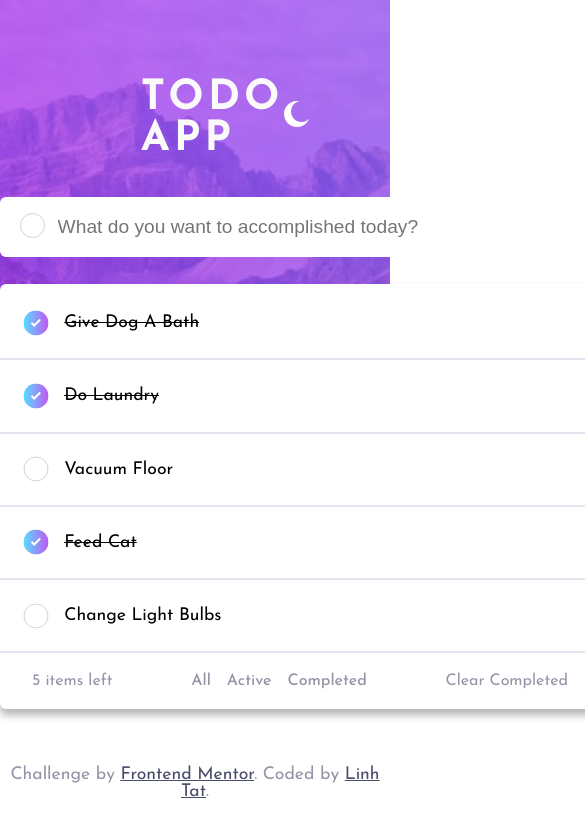
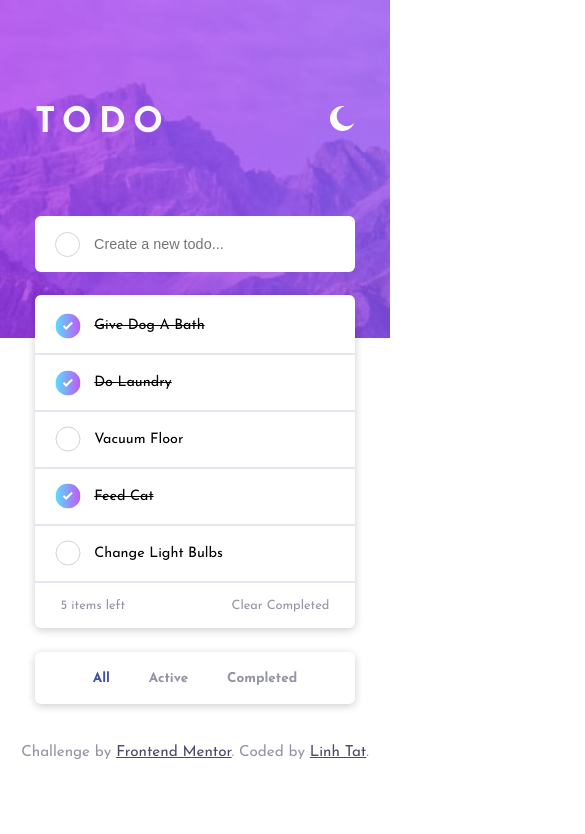
Before and after one commit to linhtat2000/todo-app, a React (Create React App) app: page / in a window 390 px wide. Shown: the top 834 px of the page, 585 px wide, since content can reach past the window. Built offline with nearby package versions, Linux system fonts and the light colour scheme.

Commit message:
update mobile responsive

```diff
--- a/src/App.jsx
+++ b/src/App.jsx
@@ -1,4 +1,4 @@
-import React, { useState } from "react";
+import React, { useEffect, useState } from "react";
 
 import moon from "./images/icon-moon.svg";
 import sun from "./images/icon-sun.svg";
@@ -10,6 +10,7 @@ import "./app.css";
 
 const App = () => {
   const [todoList, setTodoList] = useState(data);
+  const [filter, setFilter] = useState("all");
 
   const handleCheck = (id) => {
     let mapped = todoList.map((task) => {
@@ -33,12 +34,11 @@ const App = () => {
     setTodoList(newList);
   };
 
-  const handleDelete = (index) => {
+  const deleteTask = (index) => {
     let newList = [...todoList];
     newList.splice(index, 1);
     setTodoList([...newList]);
     todoList.length--;
-    console.log(todoList, index);
   };
 
   const handleClearCompletedTask = () => {
@@ -48,15 +48,34 @@ const App = () => {
     setTodoList(filtered);
   };
 
+  const handleFilter = (status) => {
+    switch (status) {
+      case "active":
+        setFilter("active");
+        console.log(`I'm still struggling with this function *cry*`);
+        return todoList.filter((task) => !task.complete);
+      case "completed":
+        setFilter("completed");
+        console.log(`I'm still struggling with this function *cry*`);
+        return todoList.filter((task) => task.complete);
+      default:
+        setFilter("all");
+        console.log(`I'm still struggling with this function *cry*`);
+        return todoList;
+    }
+  };
+
   return (
     <div className="app">
       <div className="hero">
-        <h1 className="heading">todo app</h1>
-        <img
-          src={moon}
-          alt="Moon icon, Click to enable dark theme"
-          className="theme-toggle"
-        />
+        <div className="heading-wrapper">
+          <h1 className="heading">todo</h1>
+          <img
+            src={moon}
+            alt="Moon icon, Click to enable dark theme"
+            className="theme-toggle"
+          />
+        </div>
       </div>
 
       <main className="container">
@@ -64,17 +83,35 @@ const App = () => {
         <div className="wrapper">
           <div className="todo-list">
             <TodoList
+              // .filter(() => handleFilter(filter))
               todoList={todoList}
               handleCheck={handleCheck}
-              handleDelete={handleDelete}
+              handleDelete={deleteTask}
+              handleFilter={handleFilter}
+              status={filter}
             />
           </div>
           <div className="info">
             <div className="items-left">{todoList.length} items left</div>
             <div className="filter">
-              <p className="active">All</p>
-              <p>Active</p>
-              <p>Completed</p>
+              <p
+                className={filter === "all" ? "filtered" : null}
+                onClick={() => handleFilter("all")}
+              >
+                All
+              </p>
+              <p
+                className={filter === "active" ? "filtered" : null}
+                onClick={() => handleFilter("active")}
+              >
+                Active
+              </p>
+              <p
+                className={filter === "completed" ? "filtered" : null}
+                onClick={() => handleFilter("completed")}
+              >
+                Completed
+              </p>
             </div>
             <div className="clear" onClick={handleClearCompletedTask}>
               Clear Completed
--- a/src/app.css
+++ b/src/app.css
@@ -30,22 +30,28 @@
   background-size: cover;
   background-repeat: no-repeat;
   display: flex;
-  justify-content: space-evenly;
+  justify-content: center;
   align-items: center;
-  padding: 0 8em;
+}
+
+.heading-wrapper {
+  width: 600px;
+  display: flex;
+  justify-content: space-between;
+  align-items: center;
+  margin-top: -6em;
 }
 
 .heading {
   font-size: 2.6rem;
   text-transform: uppercase;
-  letter-spacing: 0.1em;
+  letter-spacing: 0.2em;
   color: var(--lt-grey-10-clr);
-  margin-top: -2.4em;
 }
 
 .theme-toggle {
   width: 30px;
-  margin-top: -6.2em;
+  height: 100%;
   cursor: pointer;
 }
 
@@ -60,7 +66,7 @@
   padding-top: 0.2em;
   background-color: #fff;
   border-radius: 6px;
-  box-shadow: 0px 6px 8px rgba(0, 0, 0, 0.3);
+  box-shadow: 0px 2px 8px rgba(0, 0, 0, 0.2);
 }
 
 .todo-list {
@@ -88,9 +94,9 @@
 
 .filter {
   display: flex;
-  justify-content: space-between;
+  justify-content: space-around;
   cursor: pointer;
-  font-weight: 500;
+  font-weight: 700;
 }
 
 .filter p {
@@ -122,3 +128,54 @@
 .filtered {
   color: hsl(228, 45%, 44%);
 }
+
+@media (max-width: 600px) {
+  .app {
+    font-size: 0.95rem;
+  }
+
+  .heading-wrapper {
+    align-items: unset;
+  }
+
+  .heading-wrapper,
+  .container {
+    width: 320px;
+  }
+
+  .heading {
+    font-size: 2.2rem;
+  }
+
+  .theme-toggle {
+    width: 25px;
+  }
+
+  .info {
+    position: relative;
+    font-size: 0.8rem;
+  }
+
+  .filter {
+    width: 320px;
+    height: 52px;
+    padding: 0 3em;
+    position: absolute;
+    bottom: -6em;
+    left: -2em;
+    align-items: center;
+    background-color: #fff;
+    border-radius: 6px;
+    box-shadow: 0px 2px 8px rgba(0, 0, 0, 0.2);
+  }
+
+  .filter p {
+    margin: 0 0;
+    font-size: 0.85rem;
+  }
+
+  .footer {
+    padding: 1.2em 0;
+    bottom: -2em;
+  }
+}
--- a/src/components/TodoList.jsx
+++ b/src/components/TodoList.jsx
@@ -1,9 +1,17 @@
 import TodoItem from "./todo-item/TodoItem";
 
-const TodoList = ({ todoList, handleCheck, handleDelete }) => {
+const TodoList = ({
+  todoList,
+  handleCheck,
+  handleDelete,
+  handleFilter,
+  status,
+}) => {
   return (
     <ul>
-      {todoList.map((item, index) => {
+      {todoList
+        .filter(() => handleFilter(status))
+        .map((item, index) => {
           return (
             <TodoItem
               key={item.id}
--- a/src/components/todo-item/TodoForm.jsx
+++ b/src/components/todo-item/TodoForm.jsx
@@ -31,7 +31,7 @@ const TodoForm = ({ addTask }) => {
         <input
           type="text"
           value={input}
-          placeholder="What do you want to accomplished today?"
+          placeholder="Create a new todo..."
           onChange={handleChange}
           className="input"
         />
--- a/src/components/todo-item/todoForm.css
+++ b/src/components/todo-item/todoForm.css
@@ -18,3 +18,10 @@
   font-size: 1.2rem;
   color: var(--lt-grey-blue-50-clr);
 }
+
+@media (max-width: 600px) {
+  .input {
+    font-size: 0.9rem;
+    padding: 1.4em 4.1em;
+  }
+}
--- a/src/components/todo-item/todoItem.css
+++ b/src/components/todo-item/todoItem.css
@@ -53,3 +53,15 @@
 .todo-item:hover .delete-icon {
   display: block;
 }
+
+@media (max-width: 600px) {
+  .todo-item {
+    padding: 0.9em;
+    padding-left: 1.3em;
+    font-size: 0.9rem;
+  }
+
+  .delete-icon {
+    width: 15px;
+  }
+}
```
Also changed, not shown: public/robots.txt (deleted). Lines whose indentation alone changed are shown as unchanged.
